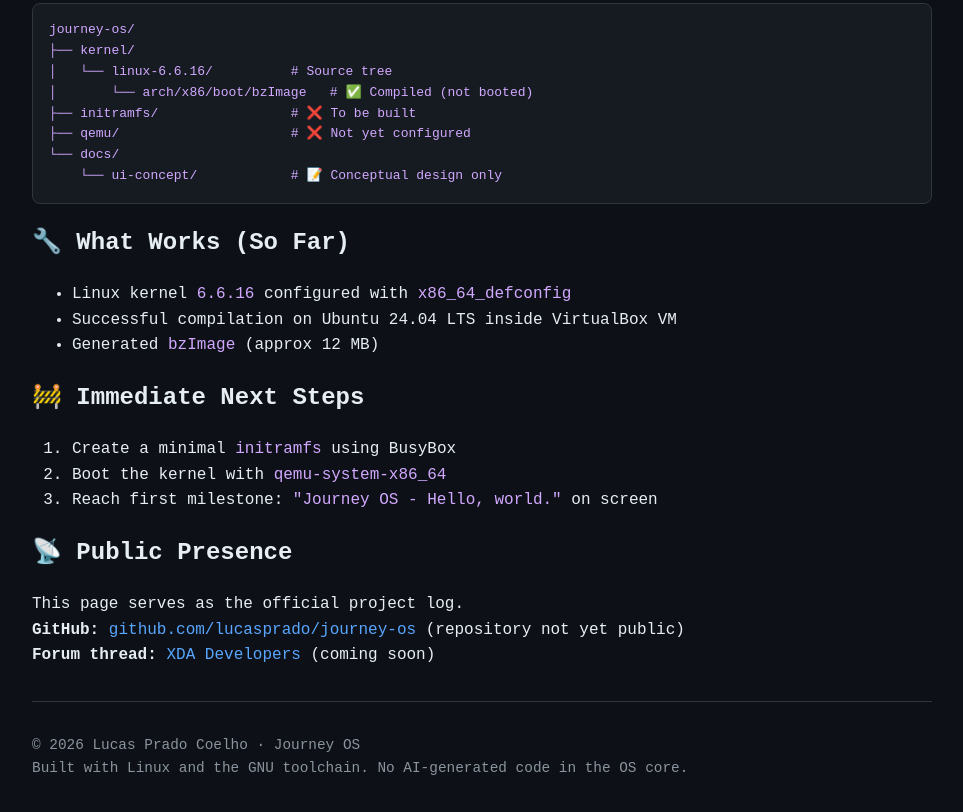
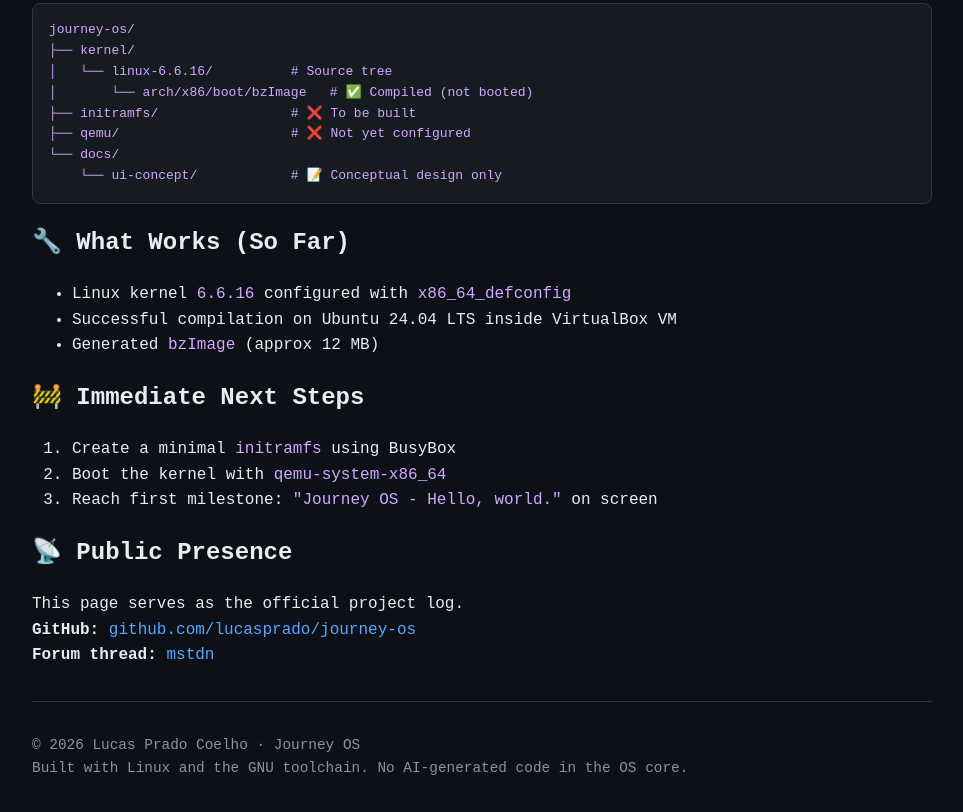
Before and after one commit to prilugano992-cmyk/Journey-OS, a plain HTML site: page index.html in a window 1280 px wide. Shown: the part 485-1297 px from the top of the page, without its empty margins (158-1121 px from the left). Drawn offline with Linux system fonts and the light colour scheme.

Commit message:
Update index.html

```diff
--- a/index.html
+++ b/index.html
@@ -122,8 +122,8 @@
     <h2>📡 Public Presence</h2>
     <p>
         This page serves as the official project log. <br>
-        <strong>GitHub:</strong> <a href="#">github.com/lucasprado/journey-os</a> (repository not yet public) <br>
-        <strong>Forum thread:</strong> <a href="#">XDA Developers</a> (coming soon)
+        <strong>GitHub:</strong> <a href="#">github.com/lucasprado/journey-os</a><br>
+        <strong>Forum thread:</strong> <a href="#">mstdn</a>
     </p>
 
     <hr>
```
